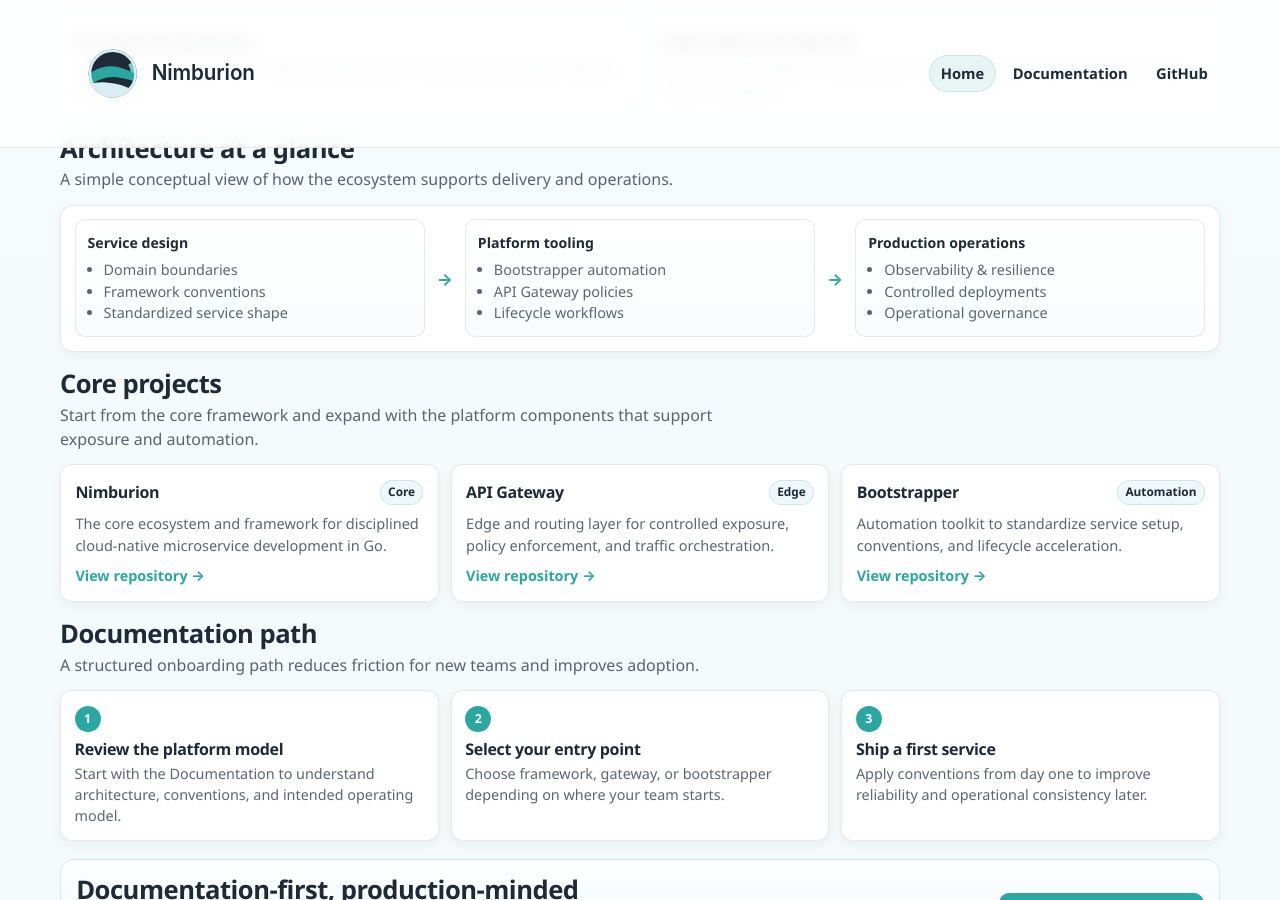
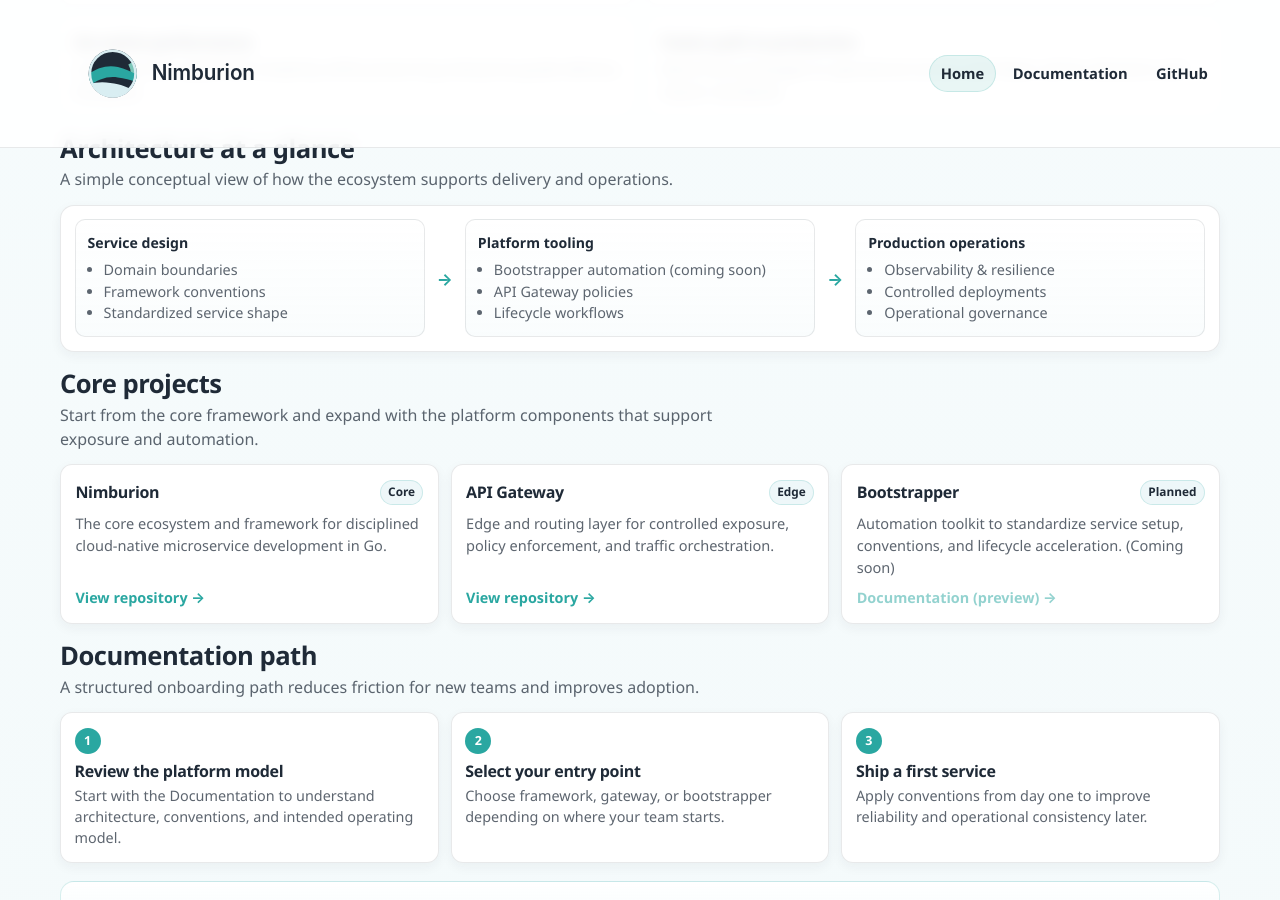
Before and after one commit to nimburion/nimburion.github.io, a Jekyll site: the page built from index.md, in a window 1280 px wide and 900 px high, scrolled down 1053 px. Built offline with Jekyll 4.4.1, drawn with Linux system fonts in a browser that asks for light colours.

Commit message:
docs: mark bootstrapper as planned feature
Update bootstrapper status to 'Planned' with coming soon notice
since repository is not yet published

```diff
--- a/index.md
+++ b/index.md
@@ -125,7 +125,7 @@ title: Nimburion
     <div class="arch-col">
       <p class="arch-label">Platform tooling</p>
       <ul>
-        <li>Bootstrapper automation</li>
+        <li>Bootstrapper automation (coming soon)</li>
         <li>API Gateway policies</li>
         <li>Lifecycle workflows</li>
       </ul>
@@ -172,10 +172,10 @@ title: Nimburion
     <article class="project-card">
       <div class="project-head">
         <h3>Bootstrapper</h3>
-        <span class="tag">Automation</span>
+        <span class="tag">Planned</span>
       </div>
-      <p>Automation toolkit to standardize service setup, conventions, and lifecycle acceleration.</p>
-      <a href="https://github.com/nimburion/bootstrapper" target="_blank" rel="noopener noreferrer">View repository →</a>
+      <p>Automation toolkit to standardize service setup, conventions, and lifecycle acceleration. (Coming soon)</p>
+      <a href="/documentation/bootstrapper/" style="pointer-events: none; opacity: 0.5;">Documentation (preview) →</a>
     </article>
   </div>
 </section>
```
